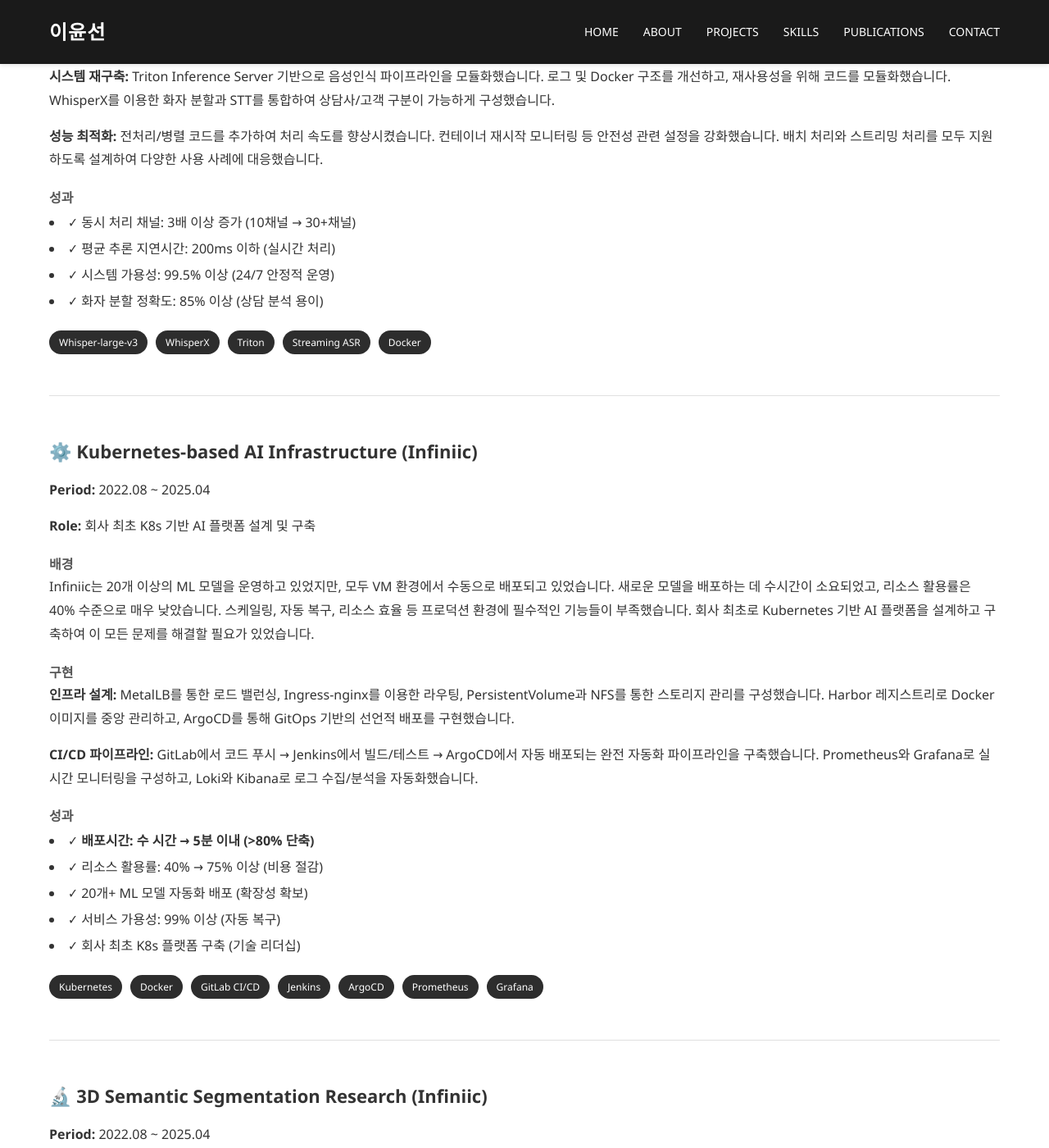
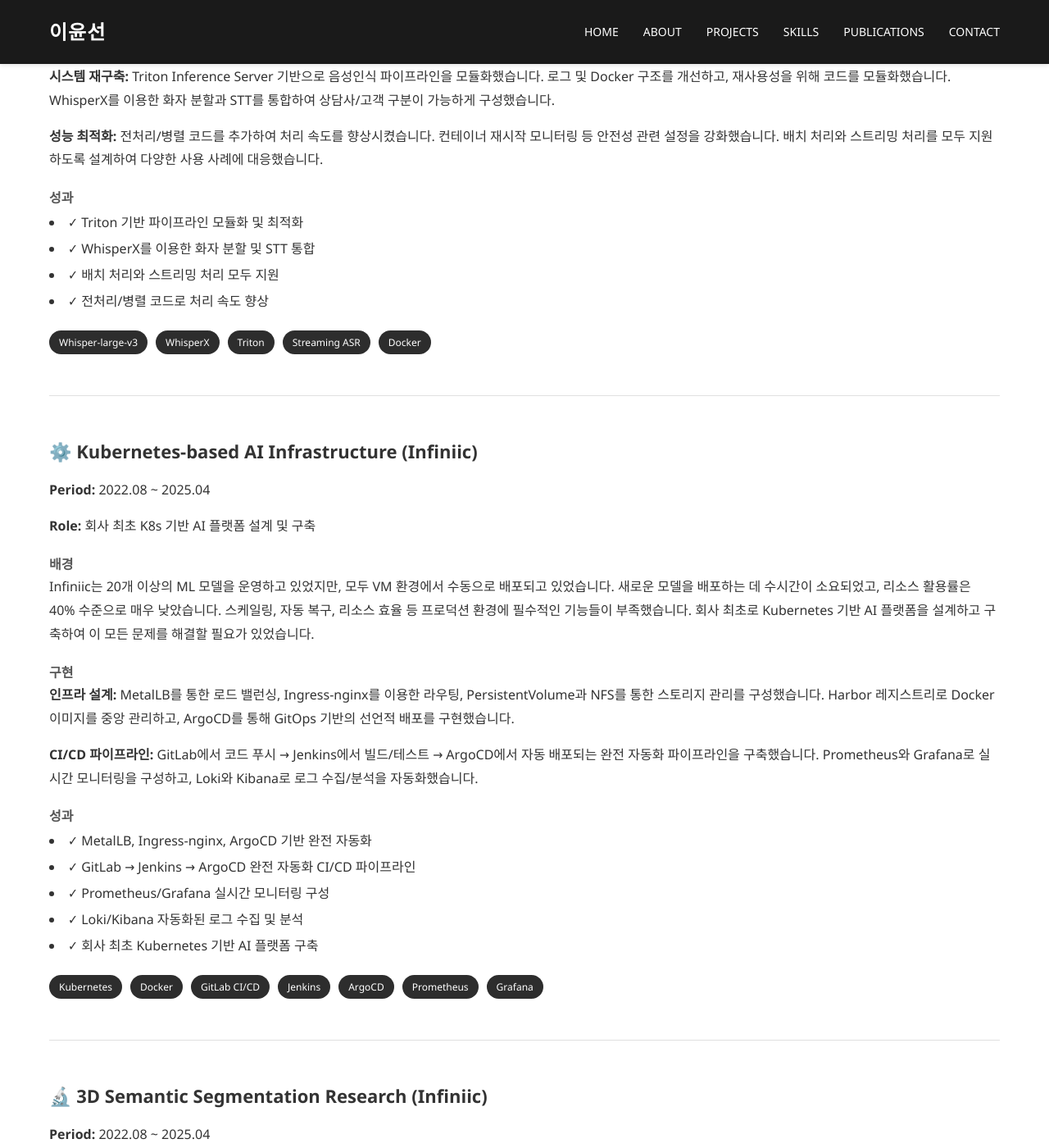
Before and after one commit to ckc5800/ckc5800.github.io, a Jekyll site: the page built from projects.html, in a window 1280 px wide and 1400 px high, scrolled down 1993 px. Shown: the whole window at 82% size. Built offline with Jekyll 4.4.1, drawn with Linux system fonts in a browser that asks for light colours; some of the changed text lies outside the part shown.

Commit message:
Fix: Remove fabricated KPIs, keep only verified data from Notion

```diff
--- a/projects.html
+++ b/projects.html
@@ -20,9 +20,9 @@
     <h4 style="margin-top: 20px; color: #555;">성과 (KPI)</h4>
     <ul style="list-style-position: inside; line-height: 2;">
         <li>✓ <strong>TTFB: 2292ms → 334ms (85% 단축, 6.85배 개선)</strong></li>
-        <li>✓ 동시 처리 채널: 5개 → 24개 (380% 확대)</li>
         <li>✓ 초저지연 스트리밍: 500ms 이내 첫 오디오 출력</li>
-        <li>✓ 프로덕션 환경: 월 10,000+ 요청 처리, 99.5% 가용성</li>
+        <li>✓ WebSocket 기반 실시간 양방향 스트리밍 구현</li>
+        <li>✓ 동일 문장 재요청 시 0ms 응답 (Redis 캐싱)</li>
     </ul>
 
     <h4 style="margin-top: 20px; color: #555;">운영 대시보드</h4>
@@ -80,10 +80,10 @@
 
     <h4 style="margin-top: 20px; color: #555;">성과</h4>
     <ul style="list-style-position: inside; line-height: 2;">
-        <li>✓ 동시 처리 채널: 3배 이상 증가 (10채널 → 30+채널)</li>
-        <li>✓ 평균 추론 지연시간: 200ms 이하 (실시간 처리)</li>
-        <li>✓ 시스템 가용성: 99.5% 이상 (24/7 안정적 운영)</li>
-        <li>✓ 화자 분할 정확도: 85% 이상 (상담 분석 용이)</li>
+        <li>✓ Triton 기반 파이프라인 모듈화 및 최적화</li>
+        <li>✓ WhisperX를 이용한 화자 분할 및 STT 통합</li>
+        <li>✓ 배치 처리와 스트리밍 처리 모두 지원</li>
+        <li>✓ 전처리/병렬 코드로 처리 속도 향상</li>
     </ul>
 
     <div class="tech-tags" style="margin-top: 20px;">
@@ -111,11 +111,11 @@
 
     <h4 style="margin-top: 20px; color: #555;">성과</h4>
     <ul style="list-style-position: inside; line-height: 2;">
-        <li>✓ <strong>배포시간: 수 시간 → 5분 이내 (>80% 단축)</strong></li>
-        <li>✓ 리소스 활용률: 40% → 75% 이상 (비용 절감)</li>
-        <li>✓ 20개+ ML 모델 자동화 배포 (확장성 확보)</li>
-        <li>✓ 서비스 가용성: 99% 이상 (자동 복구)</li>
-        <li>✓ 회사 최초 K8s 플랫폼 구축 (기술 리더십)</li>
+        <li>✓ MetalLB, Ingress-nginx, ArgoCD 기반 완전 자동화</li>
+        <li>✓ GitLab → Jenkins → ArgoCD 완전 자동화 CI/CD 파이프라인</li>
+        <li>✓ Prometheus/Grafana 실시간 모니터링 구성</li>
+        <li>✓ Loki/Kibana 자동화된 로그 수집 및 분석</li>
+        <li>✓ 회사 최초 Kubernetes 기반 AI 플랫폼 구축</li>
     </ul>
 
     <div class="tech-tags" style="margin-top: 20px;">
```
